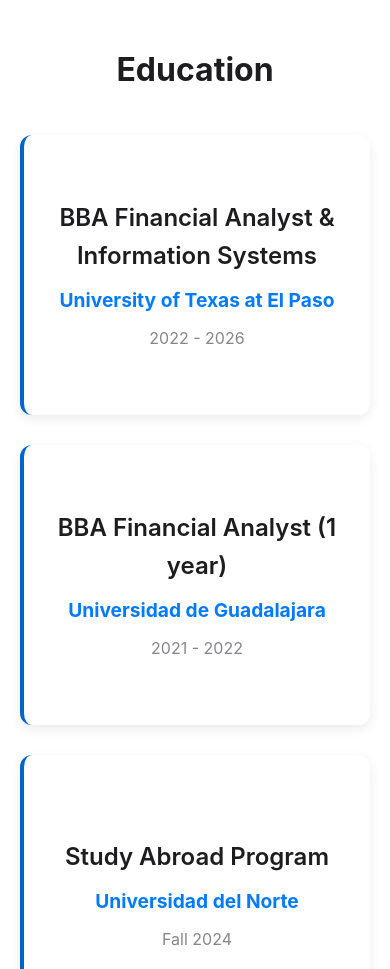
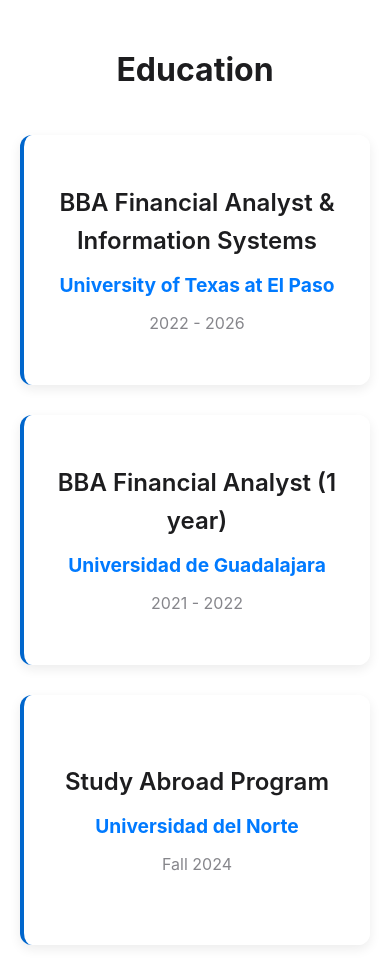
Before and after one commit to sebasrenla/Portfolio-Website, a plain HTML site: page index.html in a window 390 px wide. Shown: the part 880-1849 px from the top of the page. Drawn offline with Linux system fonts and the light colour scheme.

Commit message:
Update styles.css

```diff
--- a/css/styles.css
+++ b/css/styles.css
@@ -492,15 +492,33 @@
 
 .education-grid {
     display: grid;
-    grid-template-columns: repeat(auto-fit, minmax(300px, 1fr));
+    grid-template-columns: repeat(3, 1fr);
     gap: 30px;
-    max-width: 900px;
+    max-width: 1200px;
     margin: 0 auto;
 }
 
 .education-card {
     height: 280px;
     perspective: 1000px;
+}
+
+@media (max-width: 1200px) {
+    .education-grid {
+        grid-template-columns: repeat(auto-fit, minmax(300px, 1fr));
+        max-width: 900px;
+    }
+}
+
+@media (max-width: 768px) {
+    .education-grid {
+        grid-template-columns: 1fr;
+        max-width: 400px;
+    }
+
+    .education-card {
+        height: 250px;
+    }
 }
 
 .education-card-inner {
```
